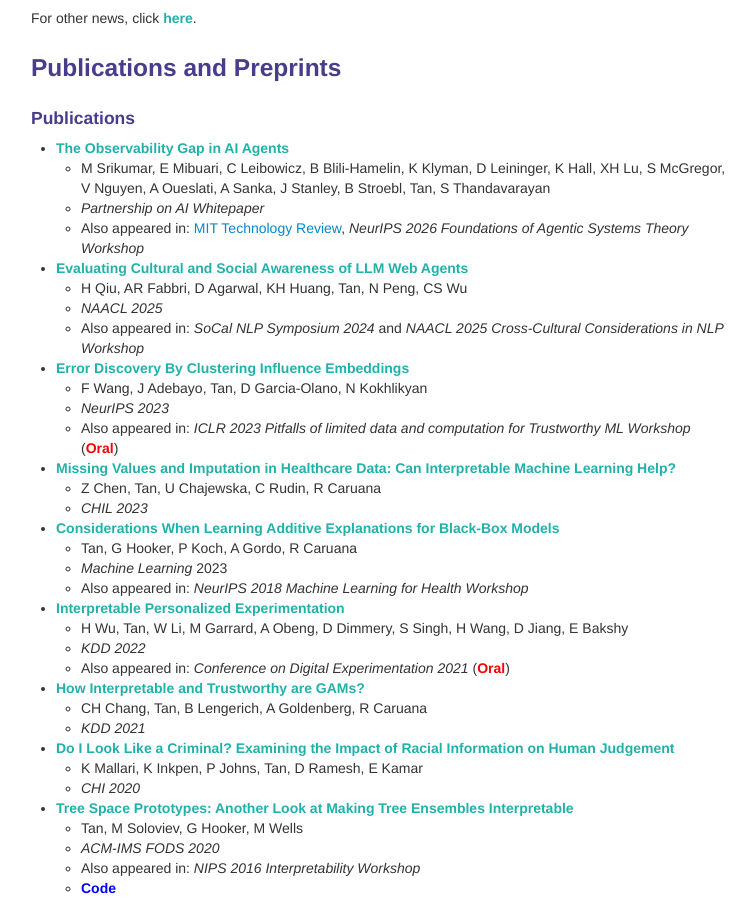
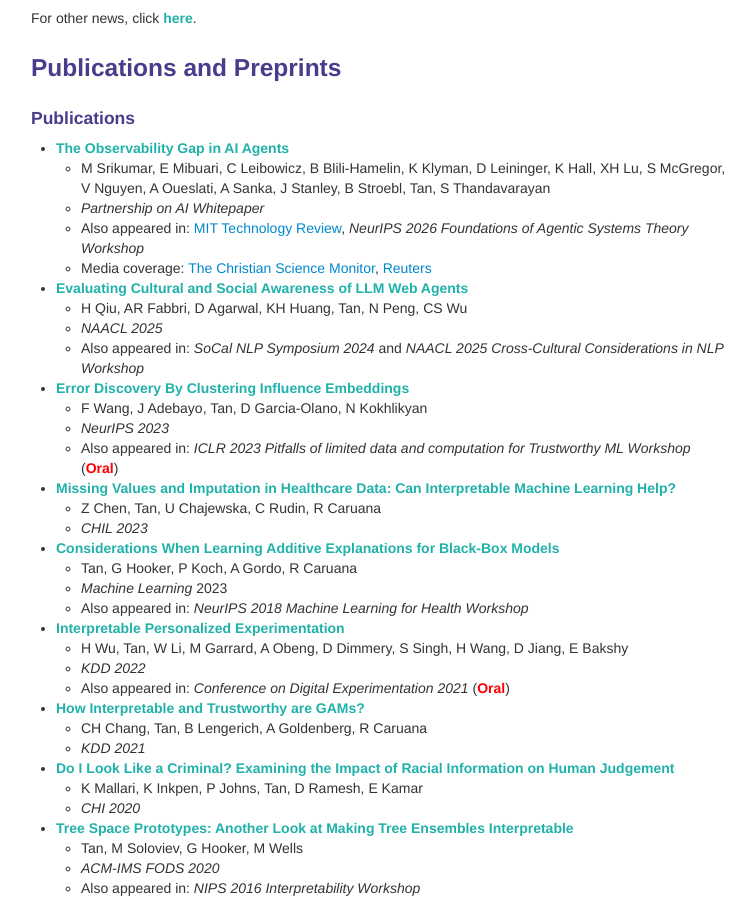
Before and after one commit to shftan/shftan.github.io, a Jekyll site: the page built from index.md, in a window 1280 px wide and 900 px high, scrolled down 734 px. Shown: the whole window, without its empty margins (259-1014 px from the left). Built offline with Jekyll 4.4.1, drawn with Linux system fonts in a browser that asks for light colours.

Commit message:
Update index.md

```diff
--- a/index.md
+++ b/index.md
@@ -48,6 +48,7 @@ For other news, click <a class="paper" href="oldernews.html">here</a>.
    - M Srikumar, E Mibuari, C Leibowicz, B Blili-Hamelin, K Klyman, D Leininger, K Hall, XH Lu, S McGregor, V Nguyen, A Oueslati, A Sanka, J Stanley, B Stroebl, Tan, S Thandavarayan
    - _Partnership on AI Whitepaper_
     - Also appeared in: [MIT Technology Review](https://www.technologyreview.com/2026/10/29/1147824/monitor-ai-agents-actions-real-time/), _NeurIPS 2026 Foundations of Agentic Systems Theory Workshop_
+    - Media coverage: [The Christian Science Monitor](https://proof.csmonitor.com/Business/2026/1007/ai-agents-security-gaps-report), [Reuters](https://www.reuters.com/commentary/breakingviews/oxford-summit-rings-alarm-corporate-ai-2026-10-19)
 - <a class="paper" href="https://arxiv.org/abs/2410.23252">Evaluating Cultural and Social Awareness of LLM Web Agents</a>
    - H Qiu, AR Fabbri, D Agarwal, KH Huang, Tan, N Peng, CS Wu
    - _NAACL 2025_
```
